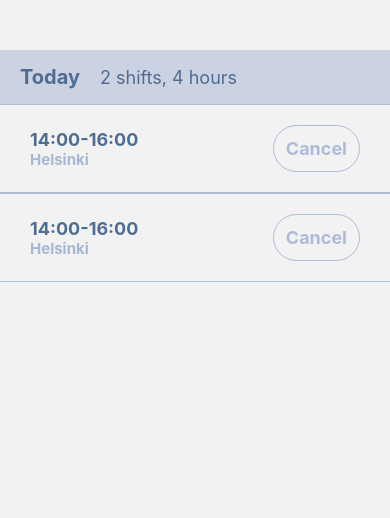
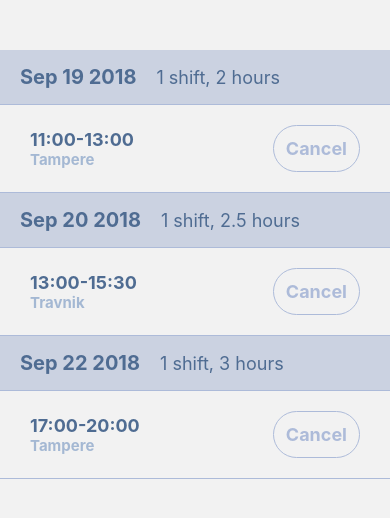
Before and after one commit to Fr1xel/wolt-app-shifts, a React Native app: screen /MyShifts in a window 390 px wide. Shown: the top 518 px of the page. Built offline with nearby package versions, Linux system fonts and the light colour scheme.

Commit message:
big changes

```diff
--- /dev/null
+++ b/maintenance/shiftFetch.js
@@ -0,0 +1,107 @@
+export const bookedShifts = (setState) => {
+  const allDates = createDateObject()
+  const filteredShifts = allDates.filter(shift => {
+      if(shift.booked) return shift
+  })
+  setState(sortByDay(filteredShifts));
+}
+
+const createDateObject = () => {
+  const allDates = shiftsData.sort((p1, p2) => (p1.startTime > p2.startTime) ? 1 : (p1.startTime < p2.startTime) ? -1 : 0).map((shift) => {
+    const date = new Date(shift.startTime);
+    const endDate = new Date(shift.endTime);
+    const shiftLength = (endDate - date) / (1000 * 60 * 60);
+    return {
+      date: date.toDateString(),
+      startTime: timeConverter(date.getHours(), date.getMinutes()),
+      dateNumber: date.getTime(),
+      endTime: timeConverter(endDate.getHours(), endDate.getMinutes()),
+      shiftLength: shiftLength,
+      displayDate: date.toDateString().split(" ").slice(1).join(" "),
+      city: shift.area,
+      booked: shift.booked
+    };
+  });
+  return allDates
+}
+
+
+export const fetchShifts = (setState) => {
+  setTimeout(() => {
+    const allDates = createDateObject()
+    setState(sortByDay(allDates));
+  }, 500);
+};
+
+const timeConverter = (hours, minutes) => {
+  if (minutes === 0) return `${hours}:00`;
+  if (minutes < 10) return `${hours}:0${minutes}`;
+  return `${hours}:${minutes}`;
+};
+
+const checkIfShiftExists = (allShifts, shift) => {
+  let includes = false;
+  allShifts.forEach((arr) => {
+    if (arr.shifts.includes(shift)) includes = true;
+  });
+  return includes;
+};
+
+const sortByDay = (shifts) => {
+  const sorted = [];
+  shifts.forEach((shift, index) => {
+    if (!checkIfShiftExists(sorted, shift)) {
+      const day = {
+        shifts: [shift],
+        dailyShiftsLength: shift.shiftLength,
+        displayDate: shift.displayDate
+      };
+      shifts.slice(index + 1).forEach((checkShift) => {
+        if (shift.date === checkShift.date) {
+          day.shifts.push(checkShift);
+          day.dailyShiftsLength += shift.shiftLength;
+        }
+      });
+      sorted.push(day);
+    }
+  });
+  return sorted;
+};
+
+const shiftsData = [
+  {
+    id: "95a2aaca-bab8-4504-8646-f75b325ec0e7",
+    booked: false,
+    area: "Helsinki",
+    startTime: 1523610000000,
+    endTime: 1523617200000,
+  },
+  {
+    id: "001e40e5-05dc-4b9d-bdc5-cae63f651970",
+    booked: true,
+    area: "Tampere",
+    startTime: 1537354800000,
+    endTime: 1537362000000,
+  },
+  {
+    id: "001e40e5-05dc-4b9d-bdc5-cae63f651970",
+    booked: true,
+    area: "Travnik",
+    startTime: 1537448400000,
+    endTime: 1537457400000,
+  },
+  {
+    id: "001e40e5-05dc-4b9d-bdc5-cae63f651970",
+    booked: false,
+    area: "Tampere",
+    startTime: 1537621200000,
+    endTime: 1537624800000,
+  },
+  {
+    id: "001e40e5-05dc-4b9d-bdc5-cae63f651970",
+    booked: true,
+    area: "Tampere",
+    startTime: 1537635600000,
+    endTime: 1537646400000,
+  },
+];
--- a/myShifts/MyShifts.js
+++ b/myShifts/MyShifts.js
@@ -1,35 +1,57 @@
 import { StatusBar } from "expo-status-bar";
-import { View, Text, StyleSheet, TouchableOpacity } from "react-native"
+import {
+  View,
+  Text,
+  StyleSheet,
+  TouchableOpacity,
+  FlatList,
+} from "react-native";
+import { bookedShifts, fetchShifts } from "../maintenance/shiftFetch";
+import { useEffect, useState } from "react";
 
-const MyShifts= () => {
+const MyShifts = () => {
+  const [shifts, setShifts] = useState([]);
+  useEffect(() => {
+    bookedShifts(setShifts);
+  }, []);
   return (
     <View style={styles.shiftsContainer}>
       <StatusBar style="dark" />
+      <FlatList
+        style={styles.fullSizeView}
+        data={shifts}
+        renderItem={({ item }) => {
+          return (
+            <View>
               <View style={styles.dayHeader}>
-                <Text style={styles.dayTitle}>Today</Text>
-                <Text style={styles.shiftText}>2 shifts, 4 hours</Text>
+                <Text style={styles.dayTitle}>{item.displayDate}</Text>
+                <Text style={styles.shiftText}>
+                  {item.shifts.length} {item.shifts.length > 1 ? "shifts" : "shift"}, {item.dailyShiftsLength} hours
+                </Text>
               </View>
+              <FlatList
+                data={item.shifts}
+                renderItem={({ item }) => {
+                  return (
                     <View style={styles.singleShiftView}>
                       <View>
-                    <Text style={styles.shiftTime}>14:00-16:00</Text>
-                    <Text style={styles.shiftCity}>Helsinki</Text>
+                        <Text style={styles.shiftTime}>{item.startTime}-{item.endTime}</Text>
+                        <Text style={styles.shiftCity}>{item.city}</Text>
                       </View>
                       <TouchableOpacity style={styles.shiftButton}>
                         <Text style={styles.shiftButtonText}>Cancel</Text>
                       </TouchableOpacity>
                     </View>
-            <View style={styles.singleShiftView}>
-                <View>
-                    <Text style={styles.shiftTime}>14:00-16:00</Text>
-                    <Text style={styles.shiftCity}>Helsinki</Text>
+                  );
+                }}
+              />
             </View>
-                <TouchableOpacity style={styles.shiftButton}>
-                    <Text style={styles.shiftButtonText}>Cancel</Text>
-                </TouchableOpacity>
+          );
+        }}
+      />
     </View>
-        </View>
-    )
-}
+  );
+};
 
 const styles = StyleSheet.create({
   dayHeader: {
@@ -44,16 +66,16 @@ const styles = StyleSheet.create({
   dayTitle: {
     fontSize: 20,
     fontWeight: "bold",
-        color: "#4F6C92"
+    color: "#4F6C92",
   },
   shiftsContainer: {
     marginTop: 50,
-        flex: 1
+    flex: 1,
   },
   shiftText: {
     color: "#4F6C92",
     fontSize: 18,
-        marginLeft: 20
+    marginLeft: 20,
   },
   singleShiftView: {
     paddingVertical: 20,
@@ -69,25 +91,29 @@ const styles = StyleSheet.create({
   shiftTime: {
     fontSize: 18,
     color: "#4F6C92",
-        fontWeight: "bold"
+    fontWeight: "bold",
   },
   shiftCity: {
     fontSize: 15,
     color: "#A4B8D3",
-        fontWeight: "bold"
+    fontWeight: "bold",
   },
   shiftButton: {
     padding: 12,
     borderRadius: 25,
     borderWidth: 1,
-        borderColor: "#adbbd9"
+    borderColor: "#adbbd9",
   },
   shiftButtonText: {
     fontSize: 18,
     fontWeight: "bold",
     textAlign: "center",
-        color: "#adbbd9"
-    }
-})
+    color: "#adbbd9",
+  },
+  fullSizeView: {
+    height: "100%",
+    width: "100%",
+  },
+});
 
 export default MyShifts;
```
Lines whose indentation alone changed are shown as unchanged.
